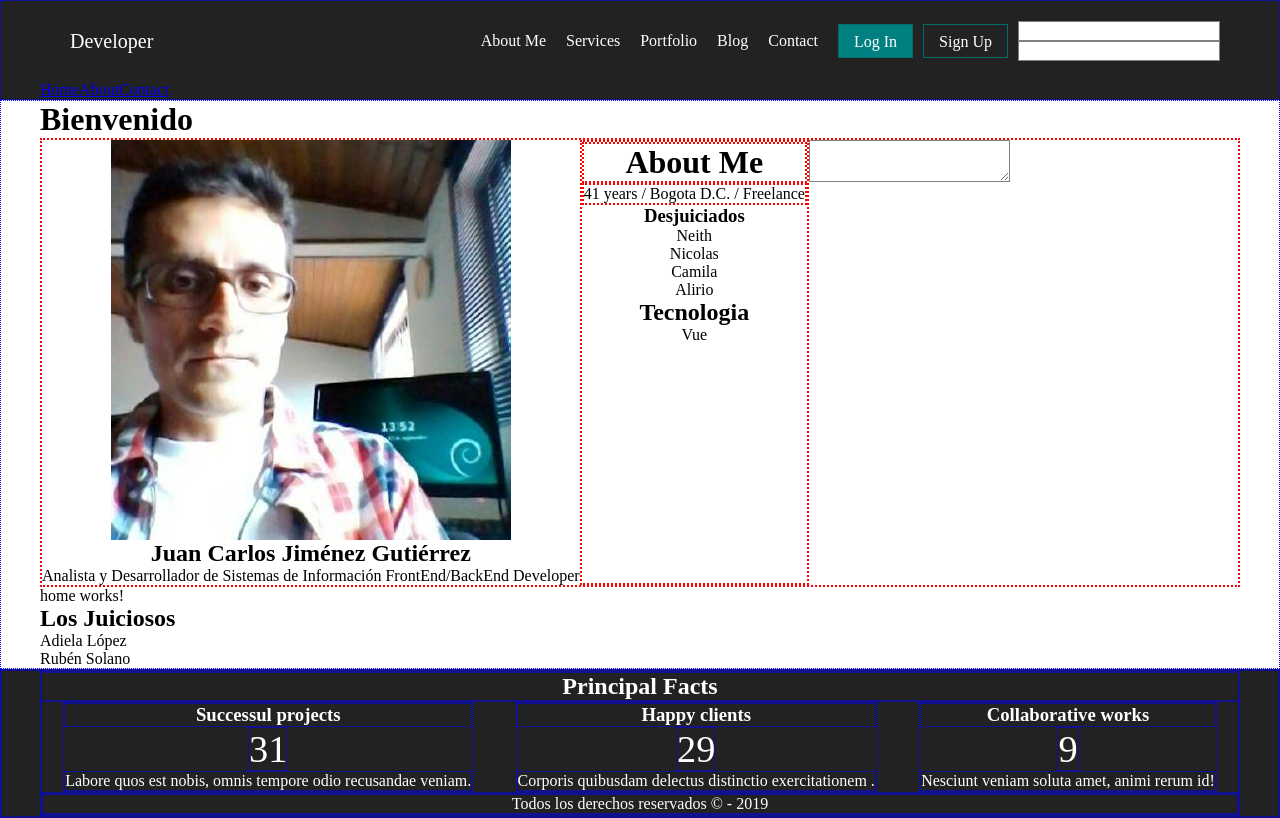
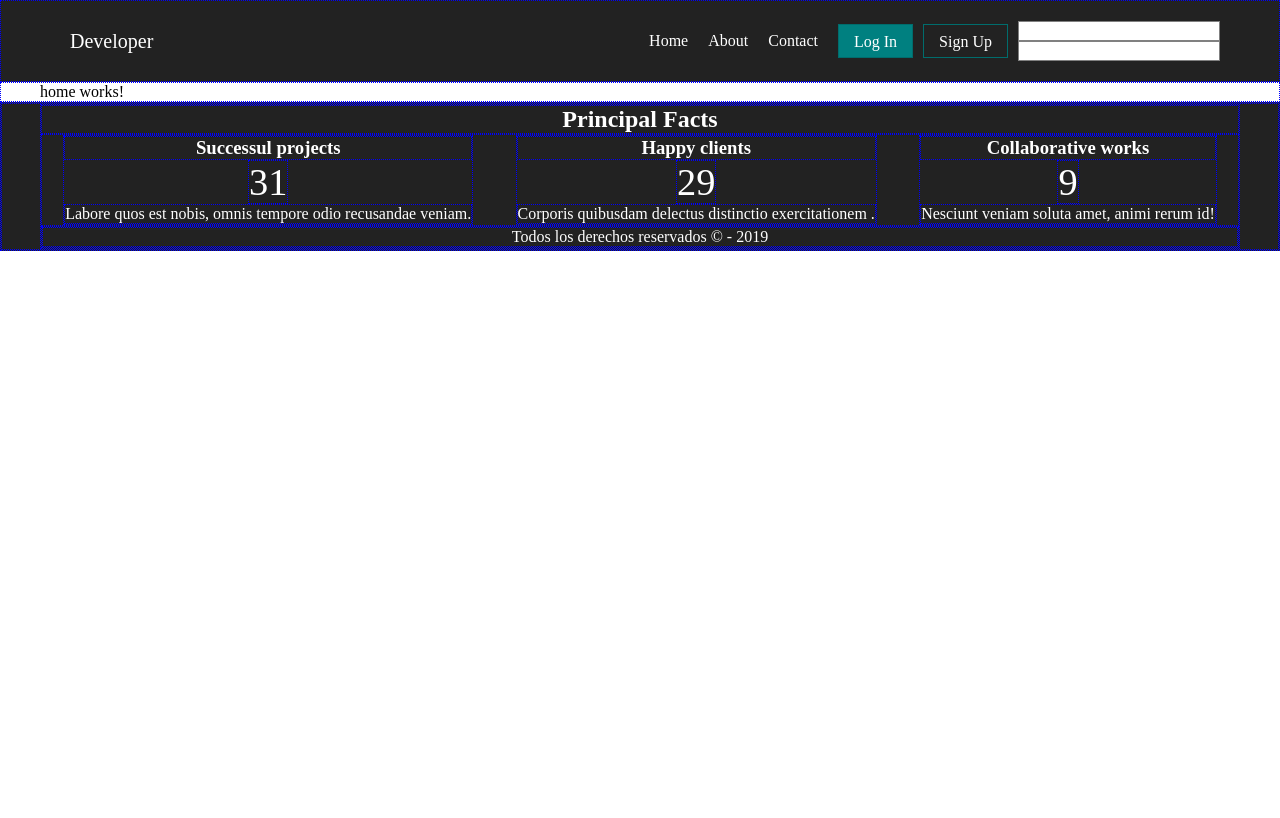
Before and after one commit to jcarlosj/FrontEnd-Angular-Fundamentales-Portafolio, an Angular app: page /home in a window 1280 px wide. Built offline with nearby package versions, Linux system fonts and the light colour scheme.

Commit message:
[$] Router: Enrutador a nuevos componentes

```diff
--- a/src/app/app.component.html
+++ b/src/app/app.component.html
@@ -1,23 +1,21 @@
 <header class="header">
 	<div class="container">
 		<app-header></app-header>
-		<a routerLink="home">Home</a>
-		<a routerLink="about">About</a>
-		<a routerLink="contact">Contact</a>
 	</div>
 </header>
 
 <main class="main-content">
 	<div class="container">
-		<app-directiva-ngif></app-directiva-ngif>
+		<!-- <app-directiva-ngif></app-directiva-ngif> -->
+
 		<app-content></app-content>
-		<router-outlet></router-outlet>
-		<h2>Los Juiciosos</h2>
+
+		<!-- <h2>Los Juiciosos</h2>
 		<ul>
 			<li *ngFor="let alumno of allAlumnos">
 				{{ alumno .nombres }} {{ alumno .apellidos }}
 			</li>
-		</ul>
+		</ul> -->
 	</div>
 </main>
 
--- a/src/app/components/content/content.component.html
+++ b/src/app/components/content/content.component.html
@@ -1,4 +1,5 @@
-<div class="about-me">
+<router-outlet></router-outlet>
+<!-- <div class="about-me">
     <div class="about-me-profile">
         <img class="about-me-image" [src]="data.images[0]" [alt]="data.name">
         <h2>{{ data .name }}</h2>
@@ -23,4 +24,4 @@
             <textarea [(ngModel)]="chat.data"></textarea>
         </div>
     </div>
-</div>
+</div> -->
--- a/src/app/components/header/header.component.html
+++ b/src/app/components/header/header.component.html
@@ -1,11 +1,9 @@
 <nav>
     <ul class="menu">
         <li class="logo"><a href="#">Developer</a></li>
-        <li class="item"><a href="#">About Me</a></li>
-        <li class="item"><a href="#">Services</a></li>
-        <li class="item"><a href="#">Portfolio</a></li>
-        <li class="item"><a href="#">Blog</a></li>
-        <li class="item"><a href="#">Contact</a></li>
+        <li class="item"><a routerLink="home">Home</a></li>
+		<li class="item"><a routerLink="about">About</a></li>
+		<li class="item"><a routerLink="contact">Contact</a></li>
         <li class="item button"><a href="#">Log In</a></li>
         <li class="item button secondary"><a href="#">Sign Up</a></li>
         <li class="item button secondary">
```
